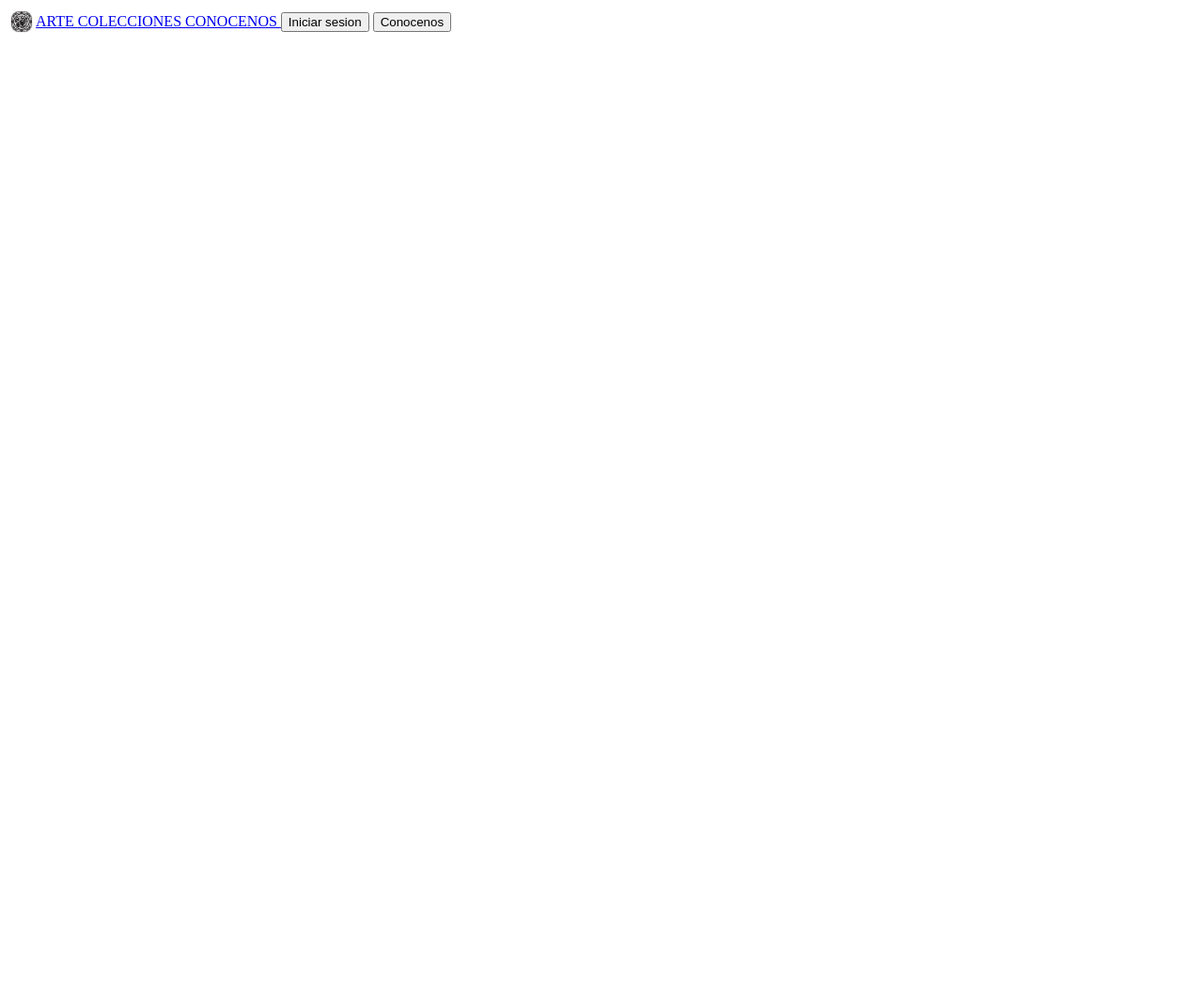
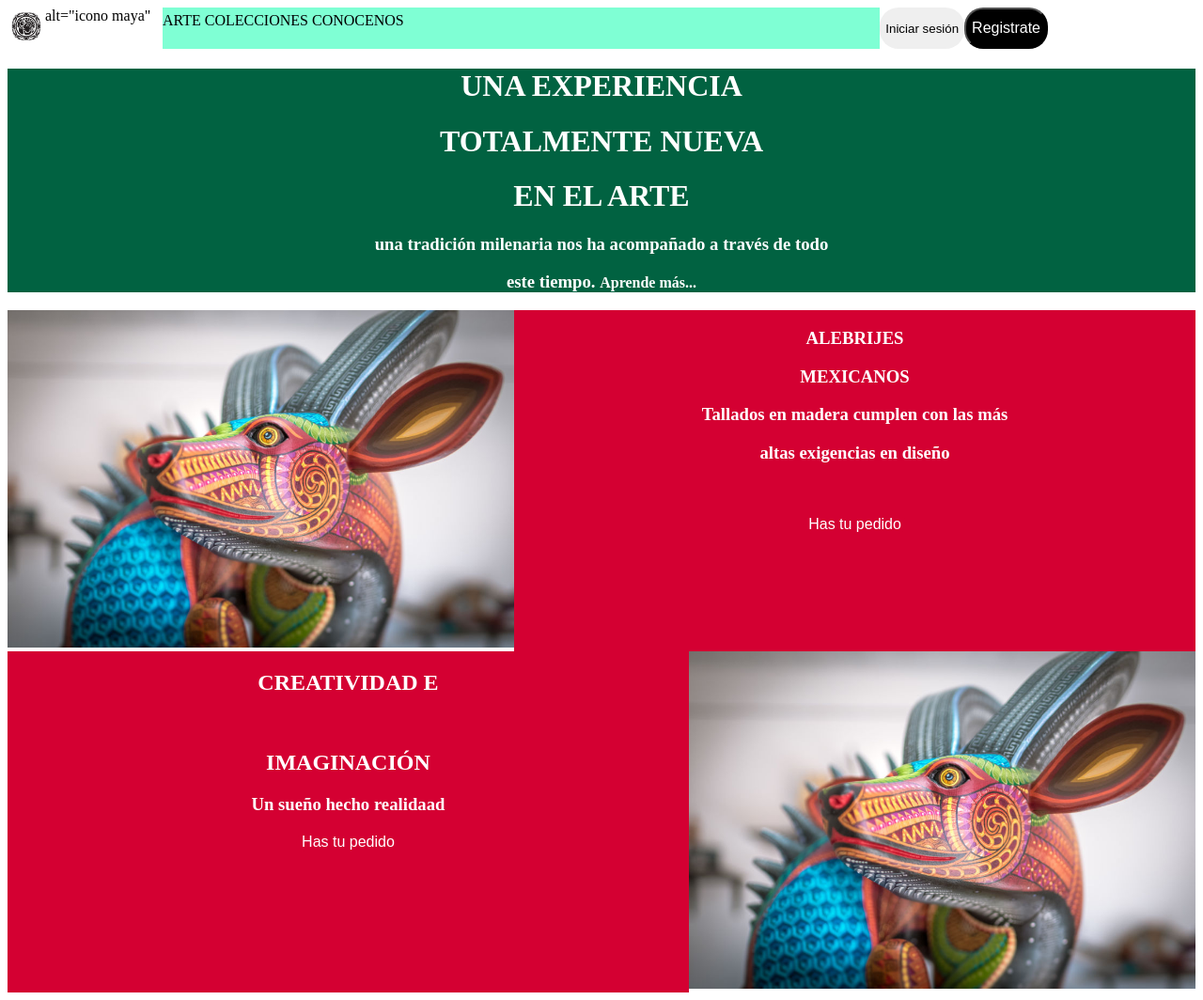
Before and after one commit to Rosario1607/desarrollo_web1, a plain HTML site: page final_final/index.html in a window 1280 px wide. Shown: the whole page at 94% size. Before the commit the page ends 800 px from the top, so only its background shows below. Drawn offline with Linux system fonts and the light colour scheme.

Commit message:
entregafinal

```diff
--- a/final_final/index.html
+++ b/final_final/index.html
@@ -6,15 +6,46 @@
     <meta name="viewport" content="width=device-width, initial-scale=1.0">
     <title>Entrega_final</title>
     <style>
-        header{display: flex;}
-        nav {justify-content: space-between;
-             margin-left: 0%;
-             padding-right: 0px;
+        header{display: flex;
+        }
+        a{color: black;
+          text-decoration: none;
+          font-size: 16px;
+        }
+        nav {background-color: aquamarine;
+            width: 60%;
+            justify-content: space-between;
+            color: black;
+            text-decoration: none;
+             margin-left: 1%;
+             padding-right: 5px;
              padding-top: 5px;}
+         div{text-decoration: none;}
+             .t1 {
+                background-color: #016241;
+                color: white;
+                text-align: center;
+             }
+             section {
+                display: flex;
+            }
+             .t2
+                {
+                width: 100%;
+                background-color: #D40032;
+                color: white;
+             text-align: center;
+                }
+             .t3{
+                width: 100%;
+                background-color: #D40032;
+                color: white;
+             text-align: center;
+                }
     </style>
 </head>
     <heder style="display: flex;">
-    <div><a href="#home"><img style="width: 30px;" src="img/pngwing.com.png" alt="icono maya"></a></div>
+    <a href="#home"><img style="width: 40px;" src="img/pngwing.com.png"></a> alt="icono maya"
     <nav>
         <a href="#arte">
             ARTE
@@ -25,10 +56,59 @@
         <a href="#conocenos">
             CONOCENOS
         </a>
-        <display: flex;></display:>
-        <button><a href="#iniciarsesion"></a>Iniciar sesion</button>
-        <button><a href="#conocenos"></a>Conocenos</button>
     </nav>
+    <div style="display: flex;">
+        <button style="border: 3px; border-color: black;  border-radius:20px;>
+            <a style="color: white";  href="#iniciarsesion">
+                Iniciar sesión
+            </a>
+        </button>
+        <button style="background-color:black; border-radius:20px";><a style="color: white"; href="#registrate">
+            Registrate
+        </a>
+        </button>
+    </div>
 </heder>
+    <div class="t1">
+        <h1>UNA EXPERIENCIA</h1>
+        <h1>TOTALMENTE NUEVA</h1>
+         <h1>EN EL ARTE</h1>
+         <h3>una tradición milenaria nos ha acompañado a través de todo</h3>
+         <h3>este tiempo. <a style="color: white" href="#aprende más">Aprende más...</a></h3>
+    </div>
+  <section>
+    <div class="ciervo">
+        <img style="width:100%;"  src="img/alebrijes-en-oaxaca-940x626.jpg">
+    </div>
+    <aside class="t2">
+        <h1>ALEBRIJES</h1>
+        <h1>MEXICANOS</h1>
+        <H3>Tallados en madera cumplen con las más</H3>
+        <h3>altas exigencias en diseño</h3><br><br>
+        <button style="background-color: #D40032;  border-color: white; border: 4px; border-radius: 20px;">
+            <a style="color: white;" href="#hastupedido">
+        Has tu pedido
+        </a>
+        </button>
+    </aside>
+  </section>
+  <section>
+    <div class="t3">
+        <h1>CREATIVIDAD E</h1><Br>
+        <h1>IMAGINACIÓN</h1>
+        <h3>Un sueño hecho realidaad</h3>
+        <button style="background-color: #D40032;  border-color: white; border: 4px; border-radius: 20px;">
+            <a style="color: white;" href="#hastupedido2">
+        Has tu pedido
+        </a>
+        </button>
+    </div>
+    <aside class="armadillo">
+        <img style="width:100%;"  src="img/alebrijes-en-oaxaca-940x626.jpg">
+    </aside>
+  </section>
+    <footer>
+
+    </footer>
 </body>
 </html>
```
Also changed, not shown: final_final/img/alebrijes-en-oaxaca-940x626.jpg (added).
